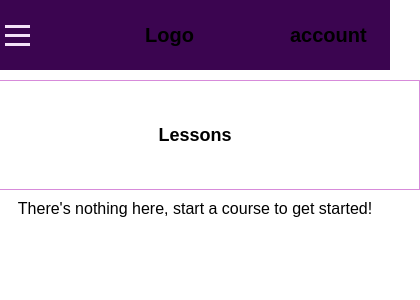
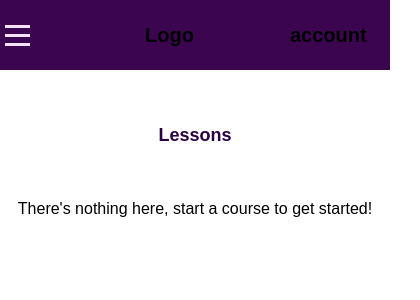
Before and after one commit to lam-garr/Language-App, a React (Create React App) app in the folder client/: page /lessons in a window 390 px wide. Shown: the top 300 px of the page, 420 px wide, since content can reach past the window. Built offline with nearby package versions, Linux system fonts and the light colour scheme.

Commit message:
Edit Lessons page styling

```diff
--- a/client/src/styles/LessonsPage.css
+++ b/client/src/styles/LessonsPage.css
@@ -16,7 +16,7 @@
     margin-top: 10px;
     padding: 10px;
     margin-bottom: 10px;
-    border: 1px solid rgb(215, 139, 218);
+    color: rgb(44, 1, 65);
     position: relative;
 }
 
@@ -26,6 +26,7 @@
     min-height: 400px;
     max-width: 1000px;
     margin-bottom: 5px;
+    text-align: center;
 }
 
 .lessons-sec-one-title{
@@ -46,3 +47,47 @@
     min-height: 300px;
     width: 800px;
 }
+
+@media(max-width: 805px) {
+    .lessons-section-one, .lessons-section-two{
+        width: 700px;
+    }
+
+    .lessons-sec-two-content {
+        width: 700px;
+    }
+}
+
+@media(max-width: 715px) {
+    .lessons-section-one, .lessons-section-two{
+        width: 600px;
+    }
+
+    .lessons-sec-two-content {
+        width: 600px;
+    }
+}
+
+@media(max-width: 615px) {
+    .lessons-section-one, .lessons-section-two{
+        width: 500px;
+    }
+
+    .lessons-sec-two-content {
+        width: 500px;
+    }
+}
+
+@media(max-width: 515px) {
+    .lessons-section-one, .lessons-section-two{
+        width: 400px;
+    }
+
+    .lessons-sec-one-title {
+        width: 350px;
+    }
+
+    .lessons-sec-two-content {
+        width: 400px;
+    }
+}
```
